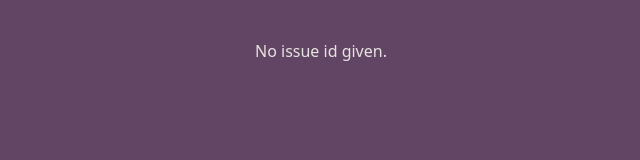
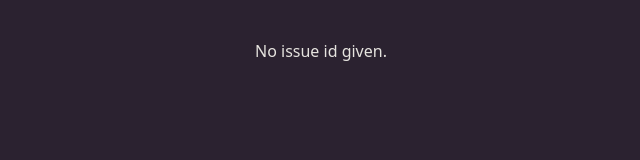
Before and after one commit to omrxm18/IssueTracker, a website: page html/issue.html in a window 1280 px wide. Shown: the whole page, without its empty margins (35-675 px from the left). Drawn offline with Linux system fonts and the light colour scheme.

Commit message:
add a more reasonable pallette

```diff
--- a/html/style.css
+++ b/html/style.css
@@ -1,10 +1,12 @@
 :root {
-    --bg: #624565;
+    --bg: #2b2230;
+    --surface: #382d3e;
     --text: #e6e4df;
     --text-input: #e6e4df;
-    --accent: #bdd94e;
-    --link: #8ddad1;
-    --border: #2a2d33;
+    --muted: #a39aa8;
+    --accent: #d9a05b;
+    --link: #7fc9c0;
+    --border: #4a3d52;
     --font: system-ui, sans-serif;
     --max-width: 600px;
 }
```
